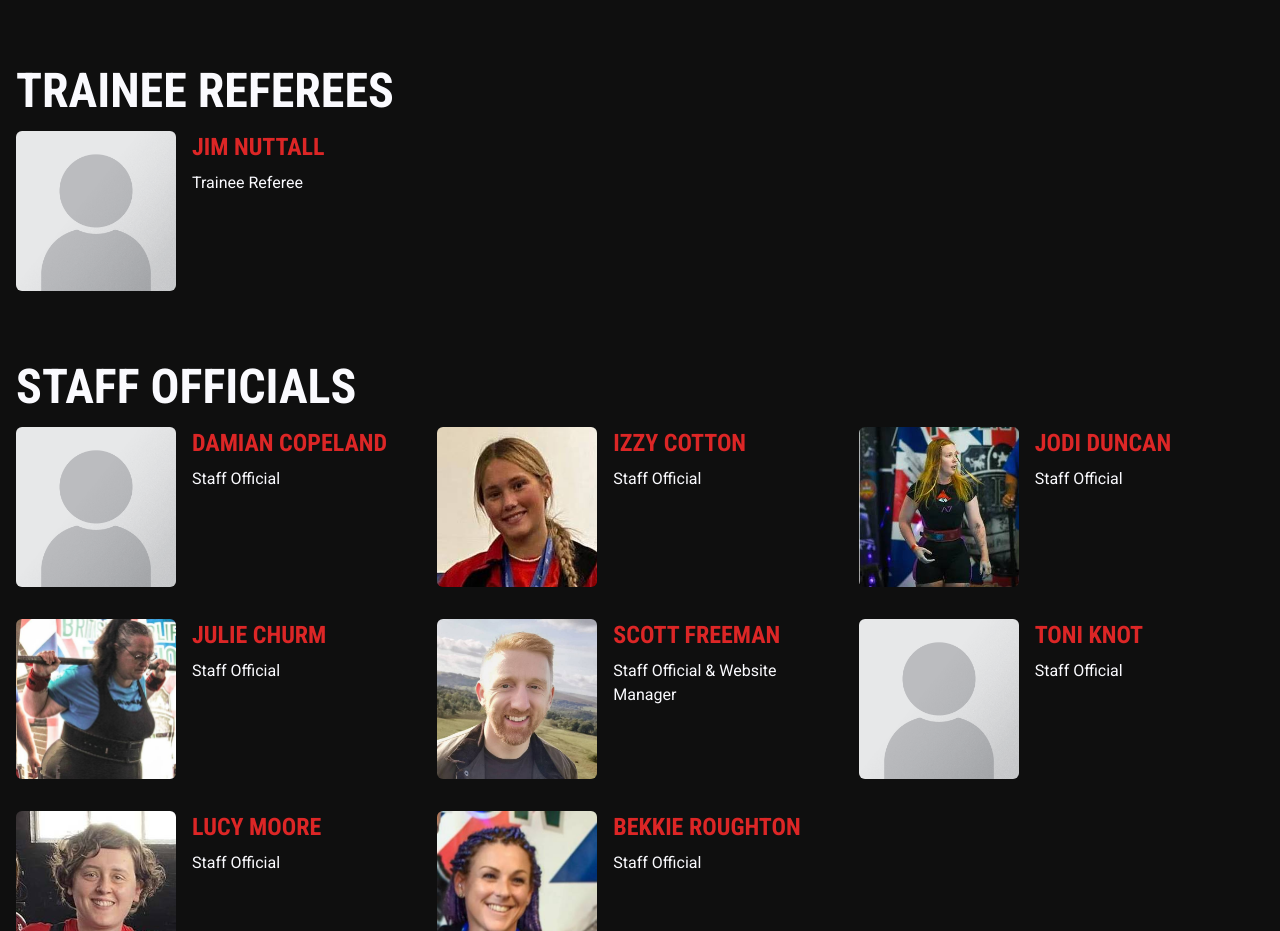
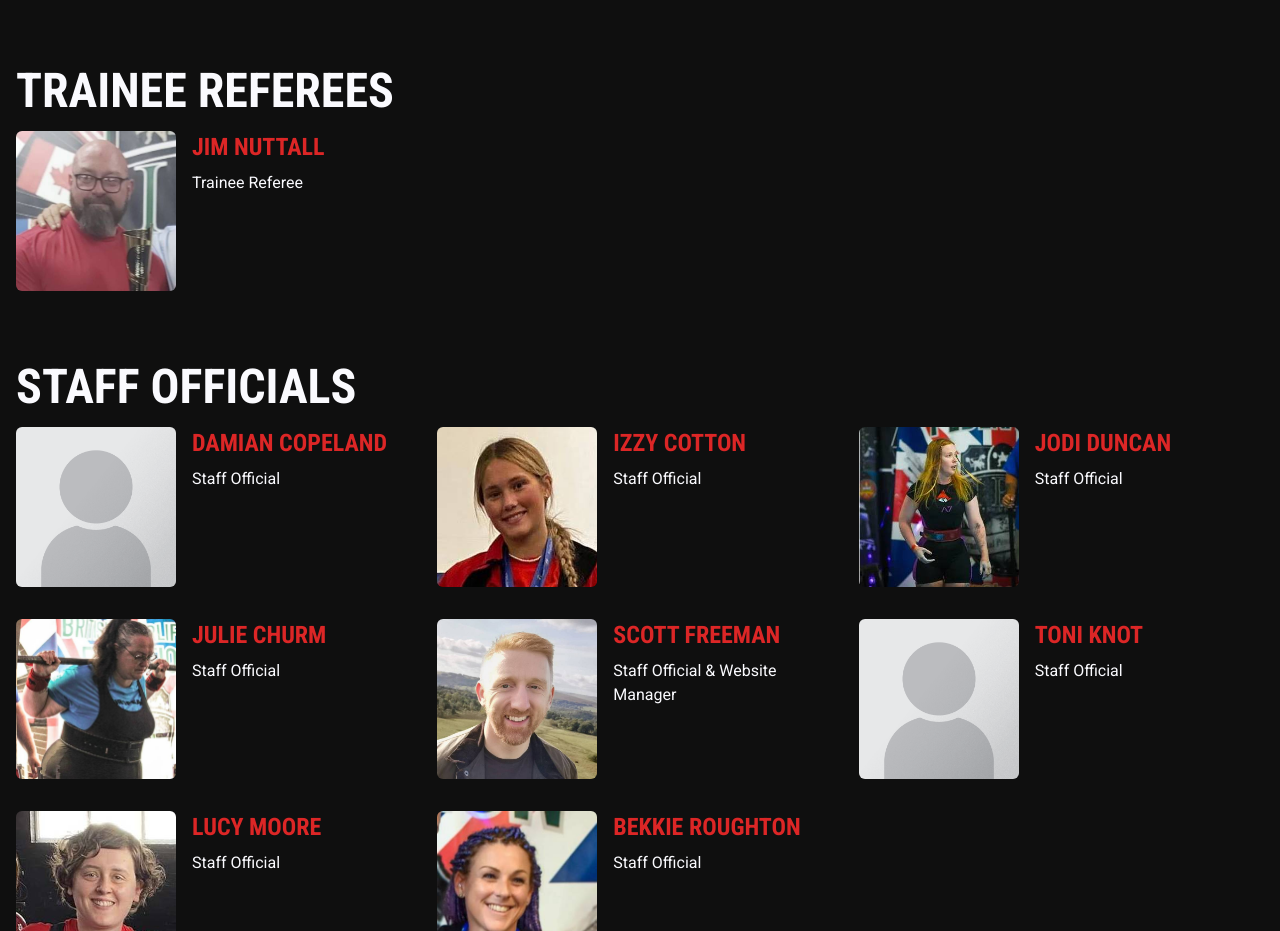
Before and after one commit to iamscottfreeman/bplf.co.uk, a Next.js app: page /meet-the-team in a window 1280 px wide. Shown: the part 2720-3651 px from the top of the page. Built offline with nearby package versions, Linux system fonts and the light colour scheme.

Commit message:
Jim photo

```diff
--- a/src/pages/meet-the-team/index.tsx
+++ b/src/pages/meet-the-team/index.tsx
@@ -24,6 +24,7 @@ import heather from './heather.jpg';
 import izzy from './izzy.jpg';
 import lucy from './lucy.jpg';
 import bekkie from './bekkie.jpg';
+import jim from './jim.jpg';
 import placeholder from './placeholder.png';
 
 export default function MeetTheTeam() {
@@ -101,7 +102,7 @@ export default function MeetTheTeam() {
 
             <h2 className={`${fonts.header.className} uppercase text-5xl mb-4`}>Trainee Referees</h2>
             <div className='mb-10 grid grid-cols-1 md:grid-cols-2 xl:grid-cols-3 space-x-4 -ml-4'>
-              <Member name='Jim Nuttall' title='Trainee Referee' image={placeholder} />
+              <Member name='Jim Nuttall' title='Trainee Referee' image={jim} />
             </div>
 
             <h2 className={`${fonts.header.className} uppercase text-5xl mb-4`}>Staff Officials</h2>
```
Also changed, not shown: public/gallery/IMG_1853-scaled.jpg (added), src/pages/meet-the-team/jim.jpg (added).
